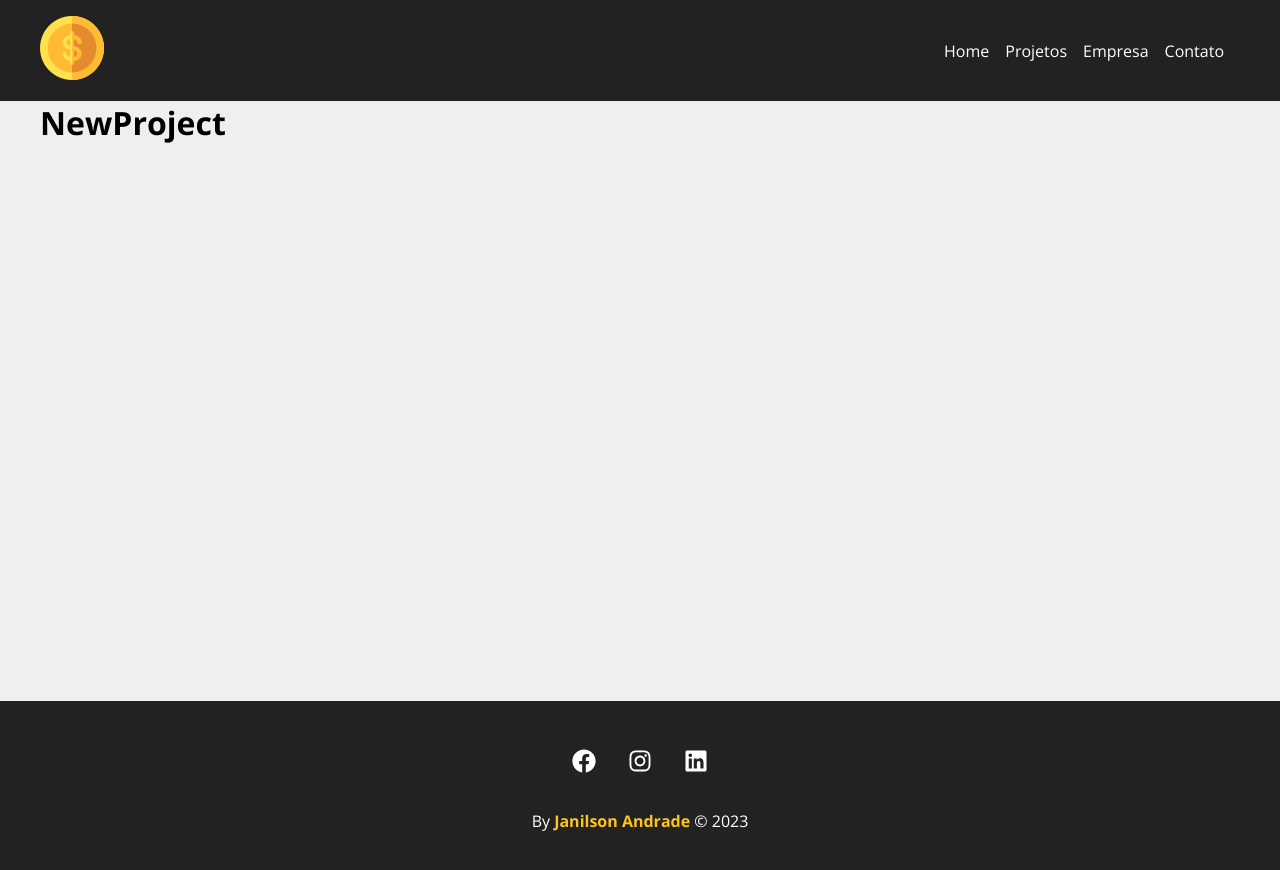
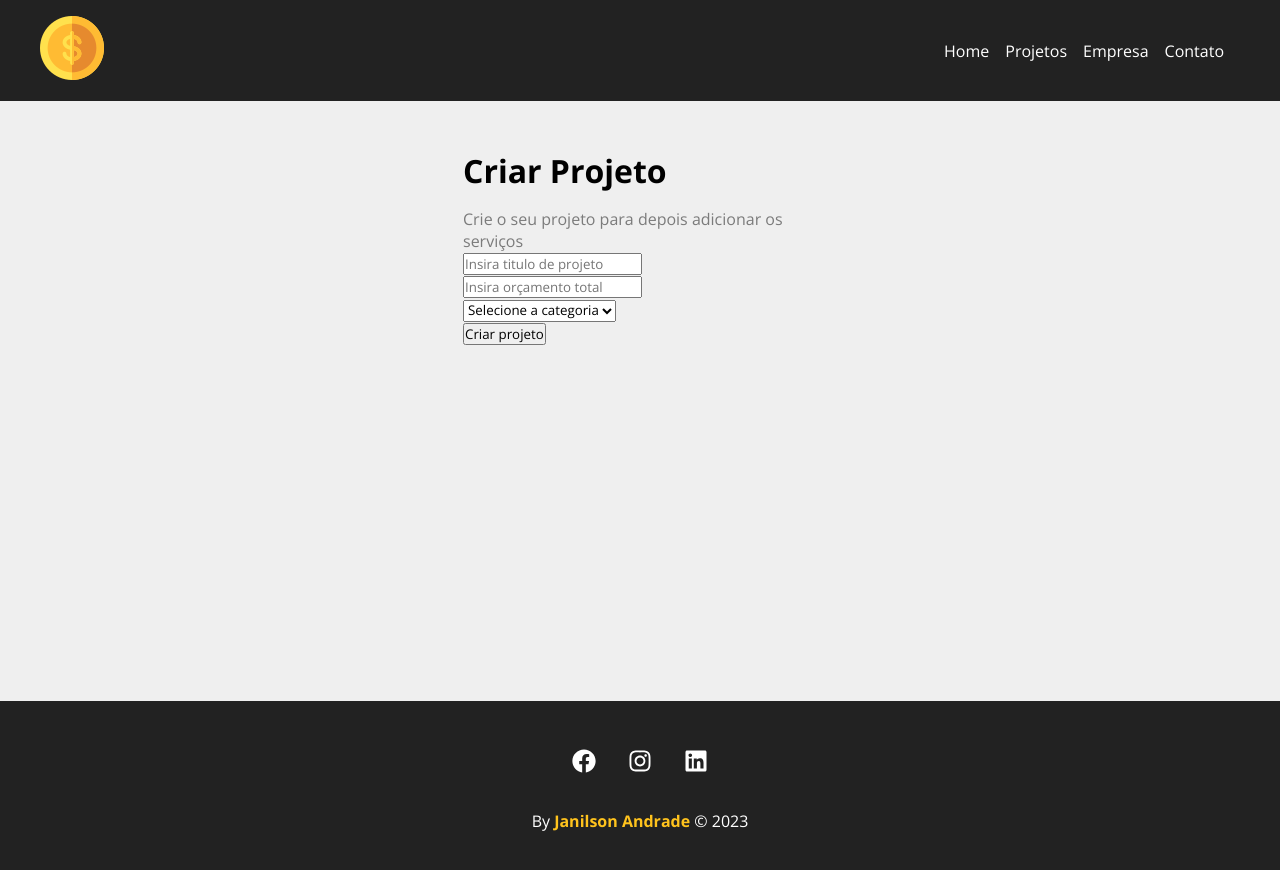
Before and after one commit to JailsonA/gestorProjeto, a JavaScript app: page /NewProject in a window 1280 px wide. Shown: the top 870 px of the page. Built offline with nearby package versions, Linux system fonts and the light colour scheme; the HTML template or start-up script is replaced by a standard one.

Commit message:
Config e criação do formulario do projeto por meio de component

```diff
--- a/src/components/layout/Footer.js
+++ b/src/components/layout/Footer.js
@@ -4,7 +4,7 @@ import style from "./Footer.module.css";
 function Footer() {
   return (
     <footer className={style.footer}>
-      <ul className={style.social}>
+      <ul className={style.social_list}>
         <li>
           <FaFacebook />
         </li>
@@ -15,7 +15,7 @@ function Footer() {
           <FaLinkedin />
         </li>
       </ul>
-      <p className={style.copyright}>
+      <p className={style.copy_right}>
         By <span>Janilson Andrade</span> © 2023
       </p>
     </footer>
--- a/src/components/layout/Footer.module.css
+++ b/src/components/layout/Footer.module.css
@@ -1,36 +1,34 @@
 .footer {
   background-color: #222;
-  color: white;
+  color: #fff;
   padding: 3em;
   text-align: center;
 }
 
-.social {
+.social_list {
   display: flex;
   justify-content: center;
-  list-style: none;
+  list-style-type: none;
 }
 
-.social li {
+.social_list li {
   margin: 0 1em;
 }
-.social li:hover {
-  transform: scale(1.1);
+
+.social_list li:hover {
   color: #ffc31d;
 }
 
-.social svg {
+.social_list svg {
   font-size: 1.5em;
   cursor: pointer;
 }
 
-.copyright {
+.copy_right {
   margin-top: 2em;
-  font-size: 1em;
-  text-align: center;
 }
 
-.copyright span {
+.copy_right span {
+  font-weight: bold;
   color: #ffc31d;
-  font-weight: bold;
 }
--- a/src/components/pages/NewProject.js
+++ b/src/components/pages/NewProject.js
@@ -1,7 +1,11 @@
+import style from "./NewProject.module.css";
+import ProjectForm from "./../project/ProjectForm";
 function NewProject() {
   return (
-    <div>
-      <h1>NewProject</h1>
+    <div className={style.newproject_container}>
+      <h1>Criar Projeto</h1>
+      <p>Crie o seu projeto para depois adicionar os serviços</p>
+      <ProjectForm />
     </div>
   );
 }
--- /dev/null
+++ b/src/components/pages/NewProject.module.css
@@ -0,0 +1,13 @@
+.newproject_container{
+    width: 450px;
+    margin: 0 auto;
+    padding: 3em;
+}
+
+.newproject_container h1{
+    margin-bottom: 0.5em;
+}
+
+.newproject_container p{
+    color: #7b7b7b;
+}
--- /dev/null
+++ b/src/components/project/ProjectForm.js
@@ -0,0 +1,22 @@
+function ProjectForm() {
+  return (
+    <form>
+      <div>
+        <input type="text" placeholder="Insira titulo de projeto" />
+      </div>
+      <div>
+        <input type="number" placeholder="Insira orçamento total" />
+      </div>
+      <div>
+        <select name="category_id">
+          <option disabled selected>Selecione a categoria</option>
+        </select>
+      </div>
+      <div>
+        <input type="submit" value="Criar projeto"  />
+      </div>
+    </form>
+  );
+}
+
+export default ProjectForm;
```
